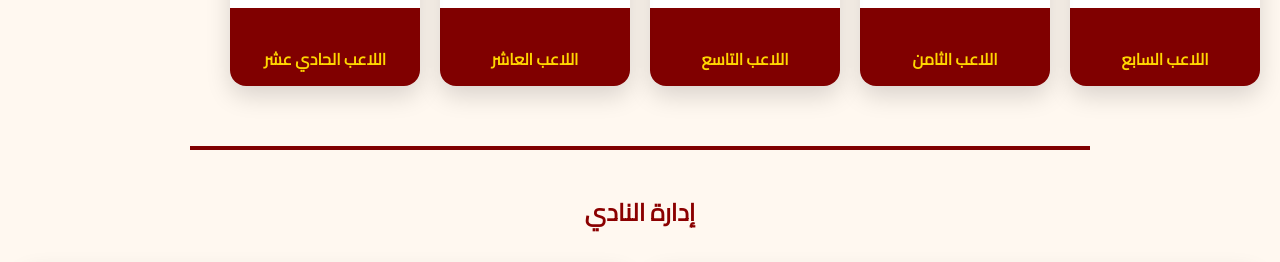
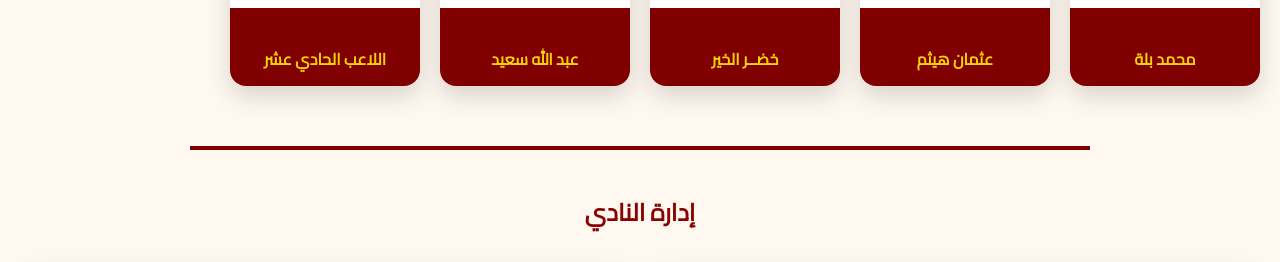
Before and after one commit to temtuba8-jpg/medisissaAir, a Flask app: page / in a window 1280 px wide. Shown: the part 1723-1985 px from the top of the page. Run offline with Flask 3, Linux system fonts and the light colour scheme; data that the repository does not hold is empty.

Commit message:
Update index.html

```diff
--- a/templates/index.html
+++ b/templates/index.html
@@ -352,52 +352,52 @@ button{
     <div class="player-card">
         <img src="{{ url_for('static', filename='images/1.png') }}">
         <div class="watermark"></div>
-        <div class="player-name">اللاعب الأول</div>
+        <div class="player-name">أحمد الكاشف</div>
     </div>
     <div class="player-card">
         <img src="{{ url_for('static', filename='images/2.png') }}">
         <div class="watermark"></div>
-        <div class="player-name">اللاعب الثاني</div>
+        <div class="player-name">محمد الفاتح</div>
     </div>
     <div class="player-card">
         <img src="{{ url_for('static', filename='images/3.png') }}">
         <div class="watermark"></div>
-        <div class="player-name">اللاعب الثالث</div>
+        <div class="player-name">محمد الطيب</div>
     </div>
     <div class="player-card">
         <img src="{{ url_for('static', filename='images/4.png') }}">
         <div class="watermark"></div>
-        <div class="player-name">اللاعب الرابع</div>
+        <div class="player-name">وائــل بلة</div>
     </div>
     <div class="player-card">
         <img src="{{ url_for('static', filename='images/5.png') }}">
         <div class="watermark"></div>
-        <div class="player-name">اللاعب الخامس</div>
+        <div class="player-name">على محمد</div>
     </div>
     <div class="player-card">
         <img src="{{ url_for('static', filename='images/6.png') }}">
         <div class="watermark"></div>
-        <div class="player-name">اللاعب السادس</div>
+        <div class="player-name">احمد محمد</div>
     </div>
     <div class="player-card">
         <img src="{{ url_for('static', filename='images/7.png') }}">
         <div class="watermark"></div>
-        <div class="player-name">اللاعب السابع</div>
+        <div class="player-name">محمد بلة</div>
     </div>
     <div class="player-card">
         <img src="{{ url_for('static', filename='images/8.png') }}">
         <div class="watermark"></div>
-        <div class="player-name">اللاعب الثامن</div>
+        <div class="player-name">عثمان هيثم</div>
     </div>
     <div class="player-card">
         <img src="{{ url_for('static', filename='images/9.png') }}">
         <div class="watermark"></div>
-        <div class="player-name">اللاعب التاسع</div>
+        <div class="player-name">خضــر الخير</div>
     </div>
     <div class="player-card">
         <img src="{{ url_for('static', filename='images/10.png') }}">
         <div class="watermark"></div>
-        <div class="player-name">اللاعب العاشر</div>
+        <div class="player-name">عبد الله سعيد</div>
     </div>
     <div class="player-card">
         <img src="{{ url_for('static', filename='images/11.png') }}">
```
